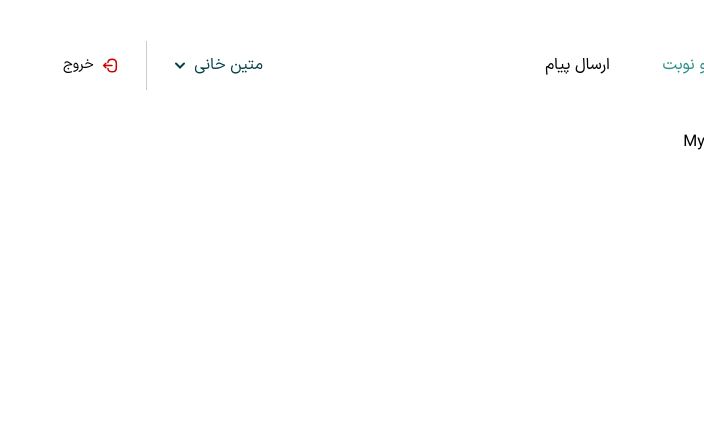
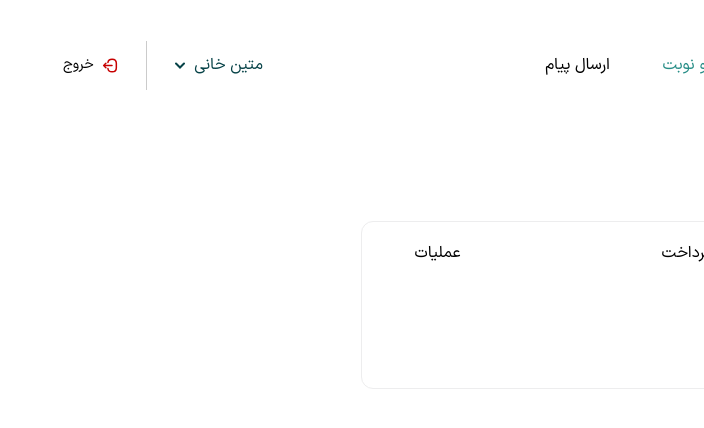
Before and after one commit to ErfanRakhshanii/dr.makaremi, a Next.js app: page /userPanel/Profile/MyCase in a window 1280 px wide. Shown: the top 428 px of the page, without its empty margins (576-1280 px from the left). Built offline with nearby package versions, Linux system fonts and the light colour scheme.

Commit message:
Add some changes

```diff
--- a/app/userPanel/Profile/ChatRoom/page.tsx
+++ b/app/userPanel/Profile/ChatRoom/page.tsx
@@ -1,7 +1,10 @@
-import React from 'react'
+import ChatRoomPage from "@/components/UserPanel/Profile/ChatRoom/ChatRoom";
+import React from "react";
 
 export default function ChatRoom() {
   return (
-    <div>ChatRoom</div>
-  )
+    <div>
+      <ChatRoomPage />
+    </div>
+  );
 }
--- a/app/userPanel/Profile/MyCase/page.tsx
+++ b/app/userPanel/Profile/MyCase/page.tsx
@@ -1,7 +1,10 @@
-import React from 'react'
+import MyCasePage from "@/components/UserPanel/Profile/MyCase/MyCase";
+import React from "react";
 
 export default function MyCase() {
   return (
-    <div>MyCase</div>
-  )
+    <div>
+      <MyCasePage />
+    </div>
+  );
 }
--- a/app/userPanel/Profile/Reservation/Complete/Date/page.tsx
+++ b/app/userPanel/Profile/Reservation/Complete/Date/page.tsx
@@ -1,10 +1,8 @@
-import CompleteHeader from "@/components/UserPanel/Profile/Reservation/Complete/CompleteHeader/CompleteHeader";
 import DatePage from "@/components/UserPanel/Profile/Reservation/Complete/Date/Date";
 
 export default function Date() {
   return (
     <div className="max-w-[1440px] w-full h-[90vh] flex flex-col items-center">
-      <CompleteHeader/>
       <DatePage />
     </div>
   );
--- a/app/userPanel/Profile/Reservation/Complete/Payment/page.tsx
+++ b/app/userPanel/Profile/Reservation/Complete/Payment/page.tsx
@@ -1,10 +1,8 @@
-import CompleteHeader from "@/components/UserPanel/Profile/Reservation/Complete/CompleteHeader/CompleteHeader";
 import PaymentPage from "@/components/UserPanel/Profile/Reservation/Complete/Payment/Payment";
 
 export default function Payment() {
   return (
     <div className="max-w-[1440px] w-full h-[90vh] flex flex-col items-center">
-      <CompleteHeader/>
       <PaymentPage />
     </div>
   );
--- /dev/null
+++ b/components/UserPanel/Profile/ChatRoom/ChatRoom.tsx
@@ -0,0 +1,7 @@
+import React from 'react'
+
+export default function ChatRoomPage() {
+  return (
+    <div>ChatRoomPage</div>
+  )
+}
--- /dev/null
+++ b/components/UserPanel/Profile/MyCase/MyCase.tsx
@@ -0,0 +1,15 @@
+import React from "react";
+
+export default function MyCasePage() {
+  return (
+    <div className="h-[350px] w-[800px] flex items-center justify-center">
+      <div className="h-[168px] w-[702px] flex flex-col items-center rounded-xl border border-[#EDEDEE]">
+        <div className="w-[85%] h-[62px] flex items-center justify-between">
+          <div>شرح</div>
+          <div>کد پیگیری پرداخت</div>
+          <div>عملیات</div>
+        </div>
+      </div>
+    </div>
+  );
+}
```
